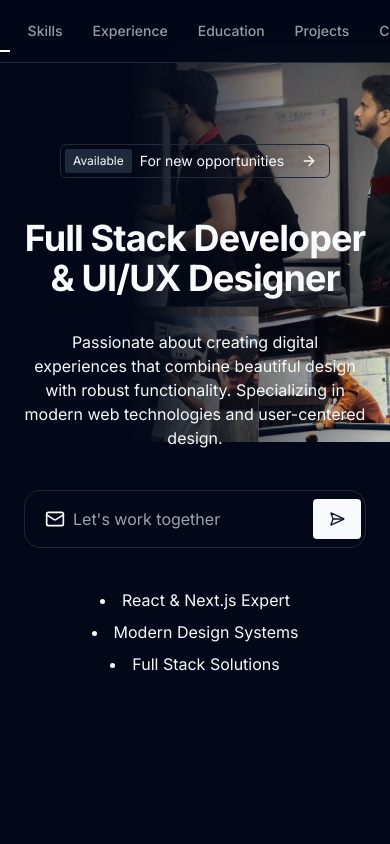
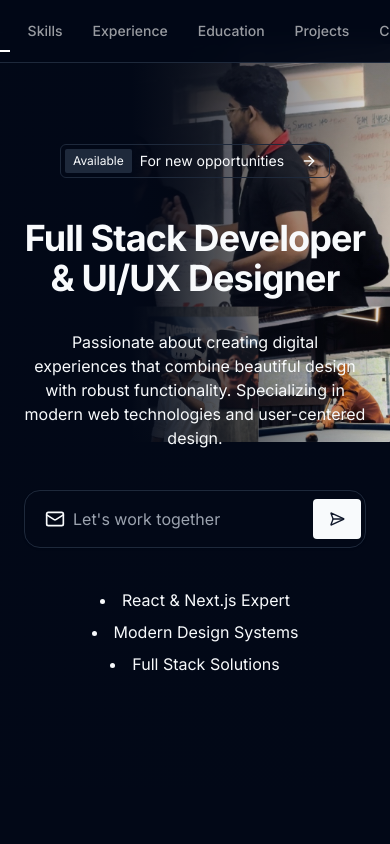
Before and after one commit to Girisaivinayguttula/GiriSaiVinay_Portfolio, a React (Vite) app: page / in a window 390 px wide. Shown: the top 844 px of the page. Built offline with nearby package versions, Linux system fonts and the light colour scheme.

Commit message:
Update hero section image
Update hero section background image and ensure responsiveness across devices.

```diff
--- a/src/components/ui/hero-section-6.tsx
+++ b/src/components/ui/hero-section-6.tsx
@@ -69,9 +69,13 @@ export function HeroSection() {
                             </div>
                         </div>
                         <div className="absolute inset-0 -mx-4 rounded-3xl p-3 lg:col-span-3">
-                            <div aria-hidden className="absolute z-[1] inset-0 bg-gradient-to-r from-background from-35%" />
+                            <div aria-hidden className="absolute z-[1] inset-0 bg-gradient-to-r from-background from-35% md:from-50% lg:from-35%" />
                             <div className="relative">
-                                <img src="/lovable-uploads/85443700-b6c2-4fd5-a314-3b3ae66edfa1.png" alt="Professional portfolio showcase" width={2796} height={2008} className="w-full h-auto object-cover rounded-lg" />
+                                <img
+                                    src="/lovable-uploads/0e1e4b04-765b-47c9-a3a6-6de017b8e56e.png"
+                                    alt="Professional portfolio showcase"
+                                    className="w-full h-auto object-cover rounded-lg min-h-[300px] sm:min-h-[400px] lg:min-h-[500px]"
+                                />
                             </div>
                         </div>
                     </div>
```
Also changed, not shown: public/lovable-uploads/0e1e4b04-765b-47c9-a3a6-6de017b8e56e.png (added).
